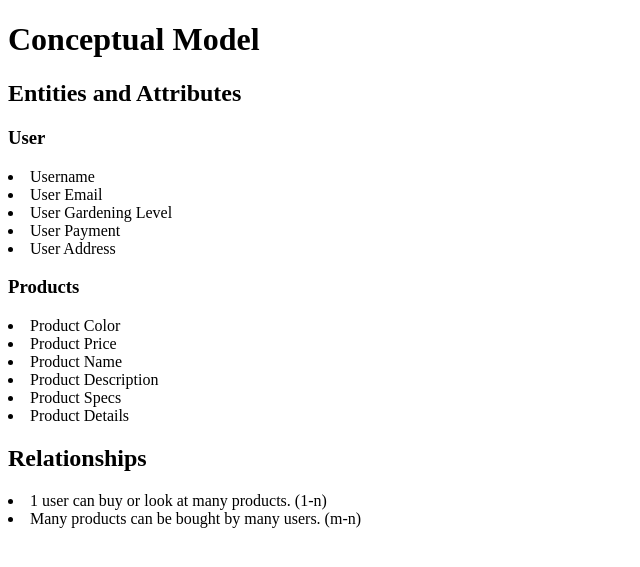
After one commit to cnewsome2/data-design, a PHP site: page /epic/conceptual-model.html in a window 1280 px wide. The commit adds this page. Shown: the top 567 px of the page, without its empty margins (0-640 px from the left). Run offline with PHP 8.4, Linux system fonts and the light colour scheme.

Commit message:
added erd.html, and conceptual-model.html

```diff
--- /dev/null
+++ b/epic/conceptual-model.html
@@ -0,0 +1,28 @@
+<!DOCTYPE html>
+<html lang="en">
+<head>
+	<meta charset="UTF-8">
+	<title>conceptual-model</title>
+</head>
+<h1>Conceptual Model</h1>
+<body>
+<h2>Entities and Attributes</h2>
+	<h3>User</h3>
+		<li>Username</li>
+		<li>User Email</li>
+		<li>User Gardening Level</li>
+		<li>User Payment</li>
+		<li>User Address</li>
+	<h3>Products</h3>
+		<li>Product Color</li>
+		<li>Product Price</li>
+		<li>Product Name</li>
+		<li>Product Description</li>
+		<li>Product Specs</li>
+		<li>Product Details</li>
+<h2>Relationships</h2>
+	<li>1 user can buy or look at many products. (1-n)</li>
+	<li>Many products can be bought by many users. (m-n)</li>
+</div>
+</body>
+</html>
--- a/epic/persona.php
+++ b/epic/persona.php
@@ -11,7 +11,9 @@
 <div>
 <li>Name: Peggy</li>
 	<li>Age: 65</li>
-	<li>Retired a few months ago after a successful career, and now wants to plant different types of plants in her garden.</li>
+	<li>Technology: </li>
+	<li></li>
+	<li>Profession: Retired a few months ago after a successful career, and now wants to take up gardening.</li>
 	<li>Uses a computer from time to time, but is not an expert and she prefers an easy layout to navigate.</li>
 	<li>Her eyes have gotten a little worse with age. Large icons would be a benefit.</li>
 	<li>Wants to be able to buy gardening equipment quickly and easily online.</li>
--- a/index.php
+++ b/index.php
@@ -6,9 +6,10 @@
 	<a href="epic/persona.php">Persona Page</a>
 	<a href="epic/user-story.php">User Story</a>
 	<a href="epic/use-case-interaction-flow.php">Use Case Interaction Flow</a>
+	<a href="epic/conceptual-model.html">Conceptual Model</a>
+	<a href="epic/erd.html">ERD</a>
 </head>
 <body>
 <h1>Data Design Assignment</h1>
-<p>test</p>
 </body>
 </html>
```
Also changed, not shown: epic/erd.html (added, +10 -0 lines), epic/use-case-interaction-flow.php (+15 -6 lines).
